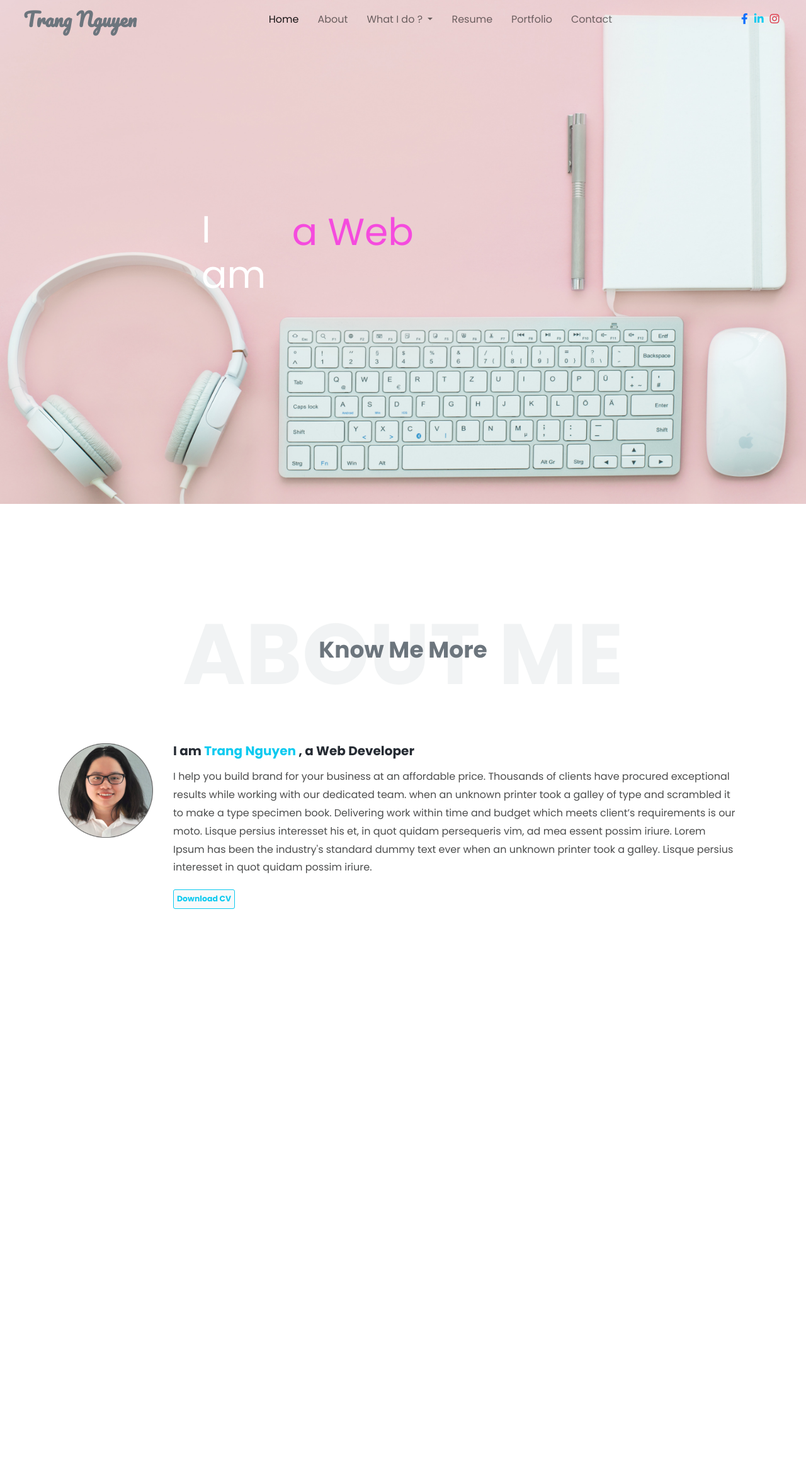
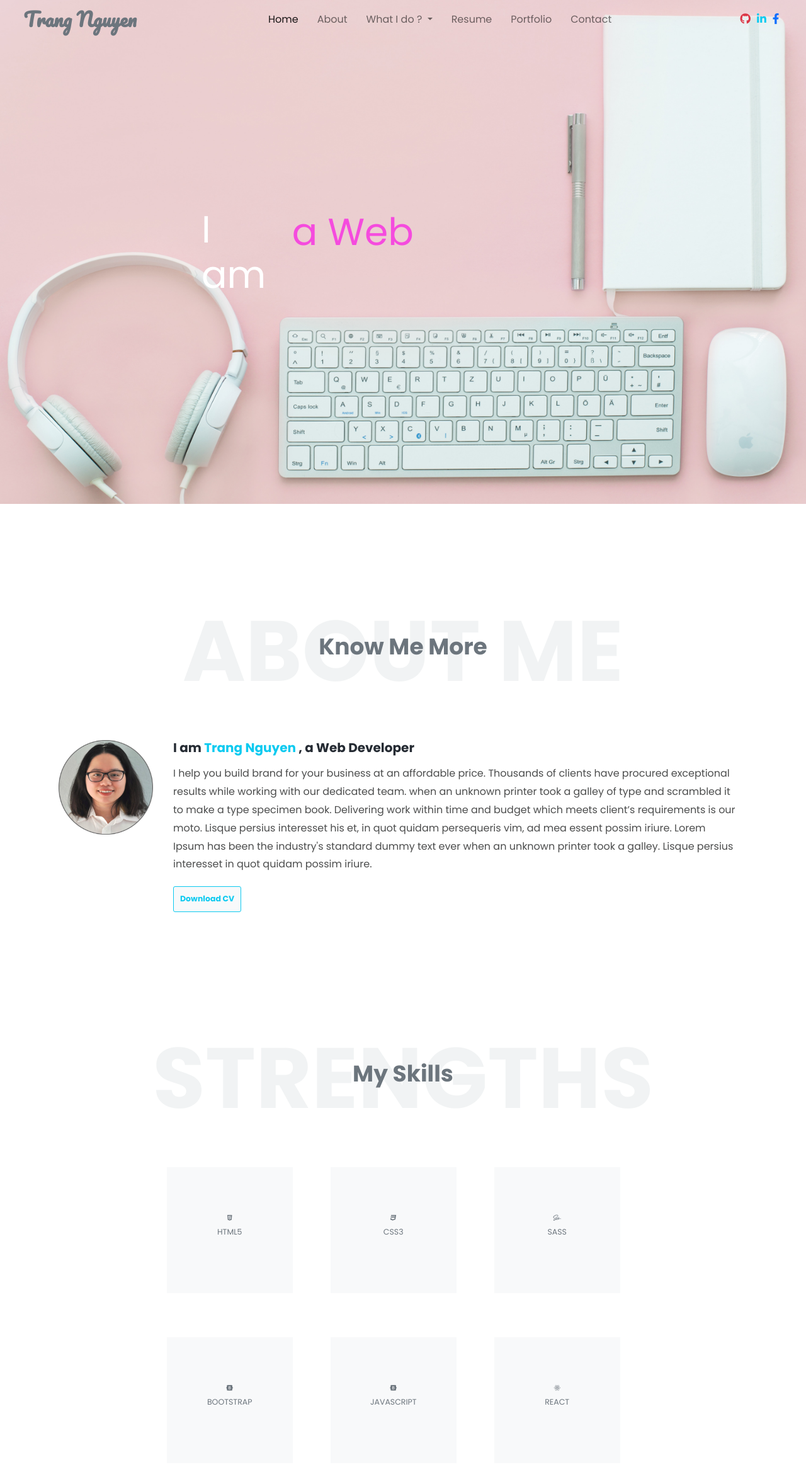
Before and after one commit to Trang217/Boostrap-Portfolio, a website: page src/index.html in a window 1280 px wide. Shown: the whole page at 63% size. Before the commit the page ends 1600 px from the top, so only its background shows below. Drawn offline with nearby package versions, Linux system fonts and the light colour scheme; files that its build step writes are made by us from their sources.

Commit message:
Adding Skill Section

```diff
--- a/src/index.html
+++ b/src/index.html
@@ -64,11 +64,10 @@
 
               <ul class="navbar-nav social-icons me-5">
 
-                 <li class=" social-icon p-2">
-                    <a href="https://www.facebook.com/minhtrang.nguyen.98" target="_blank">
-                      <i class="fab fa-facebook-f  link-primary hover"></i>
-                    </a>
-                  </li>
+                <li class=" social-icon p-2"><a href="https://github.com/Trang217" target="_blank">
+                    <i class="fab fa-github link-danger"></i>
+                  </a>
+                </li>
 
                   <li class=" social-icon  p-2">
                     <a href="https://www.linkedin.com/in/trang-nguyen-0383981b7/" target="_blank">
@@ -76,10 +75,11 @@
                     </a>
                   </li>
 
-                  <li class=" social-icon p-2"><a href="https://www.instagram.com/tranguu92/" target="_blank">
-                    <i class="fab fa-instagram link-danger"></i>
-                  </a>
-                </li>
+                  <li class=" social-icon p-2">
+                    <a href="https://www.facebook.com/minhtrang.nguyen.98" target="_blank">
+                      <i class="fab fa-facebook-f  link-primary hover"></i>
+                    </a>
+                  </li>
 
               </ul>
 
@@ -107,7 +107,7 @@
 
     <!-- About section -->
 
-    <section id="about" class="container vh-100 d-grid justify-content-center align-content-center">
+    <section id="about-section" class="container vh-100 d-grid justify-content-center align-content-center">
 
       <div class="container position-relative mb-5">
         <h2 class=" text-about-heading-h2  text-uppercase mt-5 mb-0 text-center ">About me</h2>
@@ -125,13 +125,63 @@
 
           </p>
 
-          <button class="btn btn-outline-info btn-lg btn-light fw-bold mt-3 p-2"  type="button">Download CV</button>
+          <button class="btn btn-outline-info btn-lg btn-light fw-bold mt-3 p-3"  type="button">Download CV</button>
           </div>
       </div>
 
 
     </section>
 
+    <!-- Skills section -->
+
+    <section id="skill-section" class="container vh-100 d-grid justify-content-center align-content-start">
+
+      <div class="container position-relative mb-5">
+        <h2 class=" text-skill-heading-h2  text-uppercase mt-5 mb-0 text-center ">Strengths</h2>
+        <p class=" text-skill-heading-p text-muted  d-block mx-auto position-absolute top-50 start-50 translate-middle pt-4">My Skills</p>
+      </div>
+      <div class="container-fluid d-grid gap-3">
+
+          <div class="row">
+
+            <div class=" skill-card bg-light text-muted m-5 d-flex flex-column  justify-content-center   align-items-center col-4">
+                <i class="fab fa-html5"></i>
+                <h5 class="card-title text-uppercase p-3">html5</h5>
+            </div>
+
+            <div class=" skill-card bg-light text-muted m-5 d-flex flex-column  justify-content-center   align-items-center col-4">
+                <i class="fab fa-css3"></i>
+                <h5 class="card-title text-uppercase p-3">css3</h5>
+            </div>
+
+            <div class=" skill-card bg-light text-muted m-5 d-flex flex-column  justify-content-center   align-items-center col-4">
+              <i class="fab fa-sass"></i>
+                <h5 class="card-title text-uppercase p-3">sass</h5>
+            </div>
+
+        </div>
+
+        <div class="row">
+
+              <div class=" skill-card bg-light text-muted m-5 d-flex flex-column  justify-content-center   align-items-center col-4">
+                <i class="fab fa-bootstrap"></i>
+                  <h5 class="card-title text-uppercase p-3">bootstrap</h5>
+              </div>
+
+              <div class=" skill-card bg-light text-muted m-5 d-flex flex-column  justify-content-center   align-items-center col-4">
+                <i class="fab fa-bootstrap"></i>
+                  <h5 class="card-title text-uppercase p-3">Javascript</h5>
+              </div>
+
+              <div class=" skill-card bg-light text-muted m-5 d-flex flex-column  justify-content-center   align-items-center col-4">
+                <i class="fab fa-react"></i>
+                  <h5 class="card-title text-uppercase p-3">react</h5>
+              </div>
+
+          </div>
+
+        </div>
+    </section>
 
 
     <footer></footer>
--- a/src/scss/main.scss
+++ b/src/scss/main.scss
@@ -102,6 +102,7 @@ body {
 
 // about section
 
+#about-section {
 	.text-about-heading-h2 {
 		font-size: $text-about-heading-h2;
 		font-weight: 600;
@@ -126,3 +127,26 @@ body {
 		color: #252b33;
 		font-weight: bold;
 	}
+}
+
+// Skills Section
+
+#skill-section {
+	.text-skill-heading-h2 {
+		font-size: $text-about-heading-h2;
+		font-weight: 600;
+		color: #dee3e4;
+		opacity: 0.4;
+	}
+
+	.text-skill-heading-p {
+		font-size: $text-about-heading-p;
+		font-weight: 600;
+		color: #343a40;
+	}
+
+	.skill-card {
+		width: 200px;
+		height: 200px;
+	}
+}
```
Lines whose indentation alone changed are shown as unchanged.
